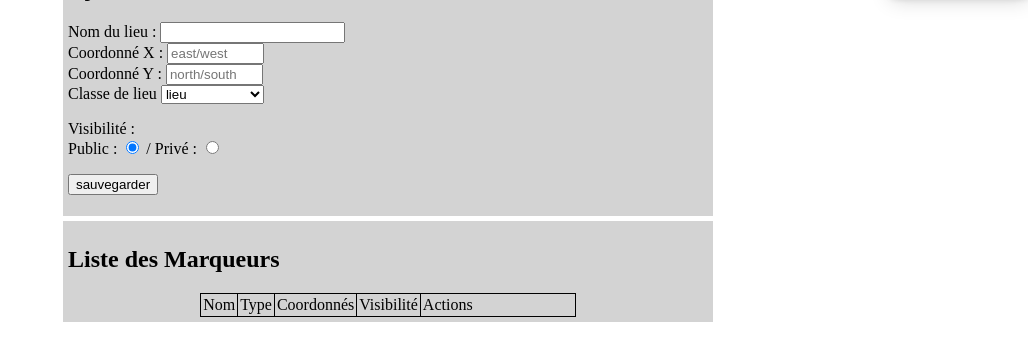
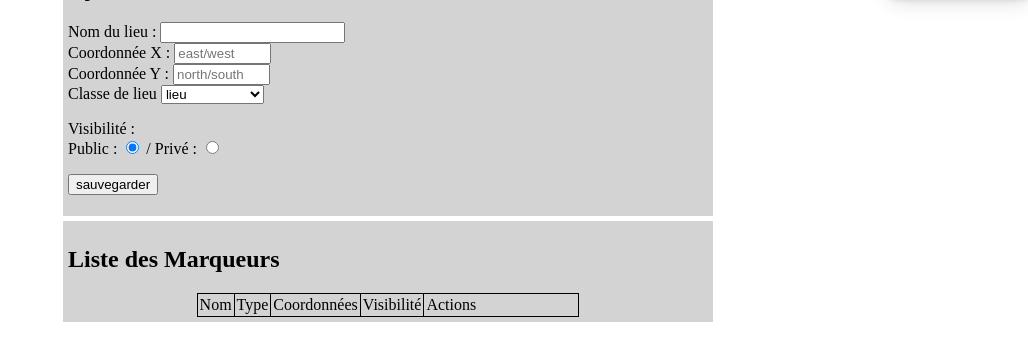
Before and after one commit to QuentinVB/AquilonMap, a PHP site: page /index.php?page=backoffice in a window 1280 px wide. Shown: the part 92-453 px from the top of the page, without its empty margins (252-1280 px from the left). Run offline with PHP 8.4, Linux system fonts and the light colour scheme; the visitor is signed in with stand-in values (Sample User, id 1); data that the repository does not hold is empty; some libraries are stand-ins or nearby versions.

Commit message:
edited south map and changed orthographic

```diff
--- a/views/backoffice.php
+++ b/views/backoffice.php
@@ -23,8 +23,8 @@ include("./views/include/button.php");
 			<form method="post" action="index.php?page=edit">
 				<p>
 					<label for="name">Nom du lieu</label> : <input type="text" name="name" id="nameEdit" value="" required/><br/>
-					<label for="x">Coordonné X </label> : <input type="text" name="x" id="xEdit" size="9" placeholder="east/west" required/><br/>
-					<label for="y">Coordonné Y </label> : <input type="text" name="y" id="yEdit" size="9" placeholder="north/south" required/><br/>
+					<label for="x">Coordonnée X </label> : <input type="text" name="x" id="xEdit" size="9" placeholder="east/west" required/><br/>
+					<label for="y">Coordonnée Y </label> : <input type="text" name="y" id="yEdit" size="9" placeholder="north/south" required/><br/>
 					<label for="classes">Classe de lieu</label>
 					<select name="classes" id="classesEdit">
 						<option value="lieu">lieu</option>
@@ -55,8 +55,8 @@ include("./views/include/button.php");
 		<form method="post" action="index.php?page=add">
 			<p>
 				<label for="name">Nom du lieu</label> : <input type="text" name="name" id="name" required/><br/>
-				<label for="x">Coordonné X </label> : <input type="text" name="x" id="x" size="9" placeholder="east/west" required/><br/>
-				<label for="y">Coordonné Y </label> : <input type="text" name="y" id="y" size="9" placeholder="north/south" required/><br/>
+				<label for="x">Coordonnée X </label> : <input type="text" name="x" id="x" size="9" placeholder="east/west" required/><br/>
+				<label for="y">Coordonnée Y </label> : <input type="text" name="y" id="y" size="9" placeholder="north/south" required/><br/>
 				<label for="classes">Classe de lieu</label>
 				<select name="classes" id="classes">
 					<option value="lieu" selected>lieu</option>
@@ -84,7 +84,7 @@ include("./views/include/button.php");
 				<tr>
 					<td>Nom</td>
 					<td>Type</td>
-					<td>Coordonnés</td>
+					<td>Coordonnées</td>
 					<td>Visibilité</td>
 					<?php
 						if($_SESSION['rightsLevel']>0)
```
Also changed, not shown: assets/img/south.jpg.
